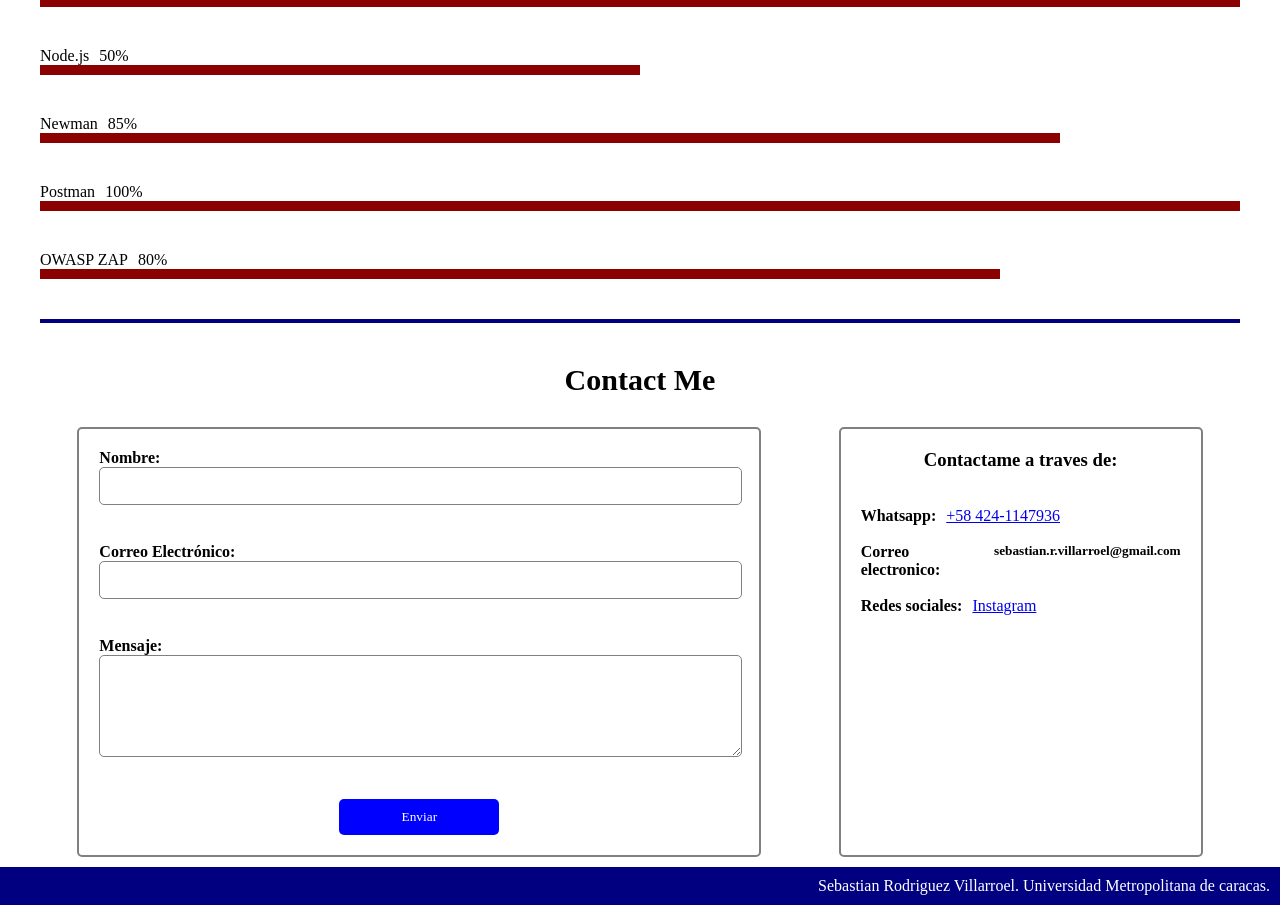
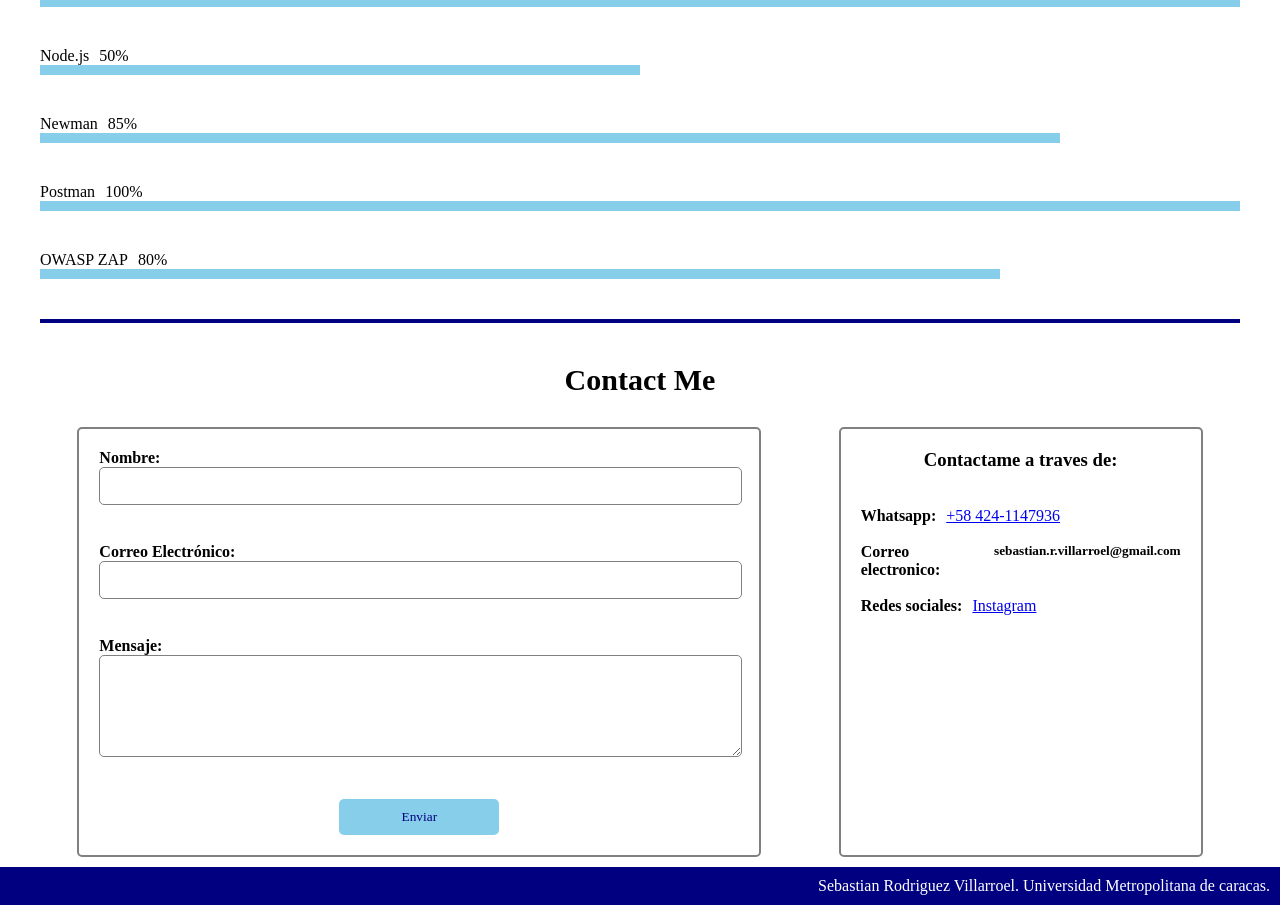
Before and after one commit to Sebasr22/Micro-Proyecto-Sebastian-Rodriguez, a plain HTML site: page index.html in a window 1280 px wide. Shown: the part 2645-3550 px from the top of the page. Drawn offline with Linux system fonts and the light colour scheme.

Commit message:
Cambios color de las barras Skills

```diff
--- a/styles.css
+++ b/styles.css
@@ -181,7 +181,7 @@ hr {
 
 .skill-level {
     height: 10px;
-    background-color: darkred;
+    background-color: var(--main-blue);
 }
 
 .d-flex {
@@ -222,8 +222,8 @@ hr {
 #contact-form input[type="submit"] {
     width: 25%;
     padding: 10px;
-    background-color: blue;
-    color: white;
+    background-color: var(--main-blue);
+    color: var(--main-background);
     border: none;
     border-radius: 5px;
     cursor: pointer;
```
